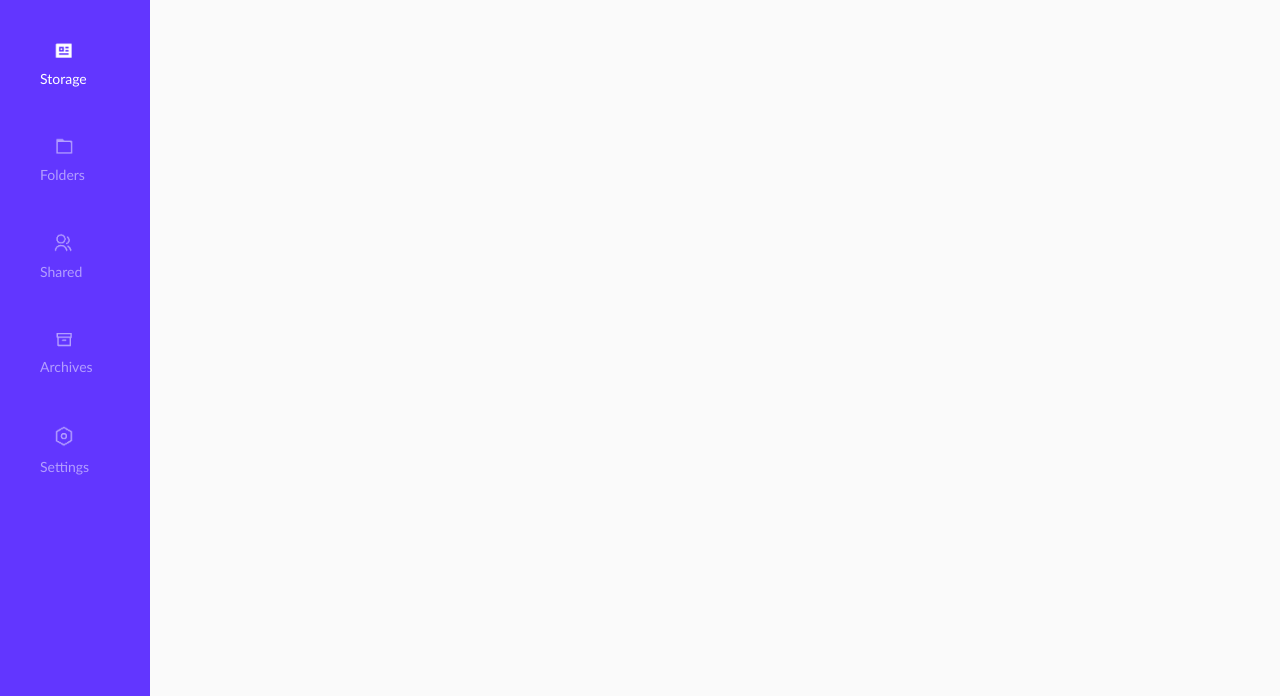
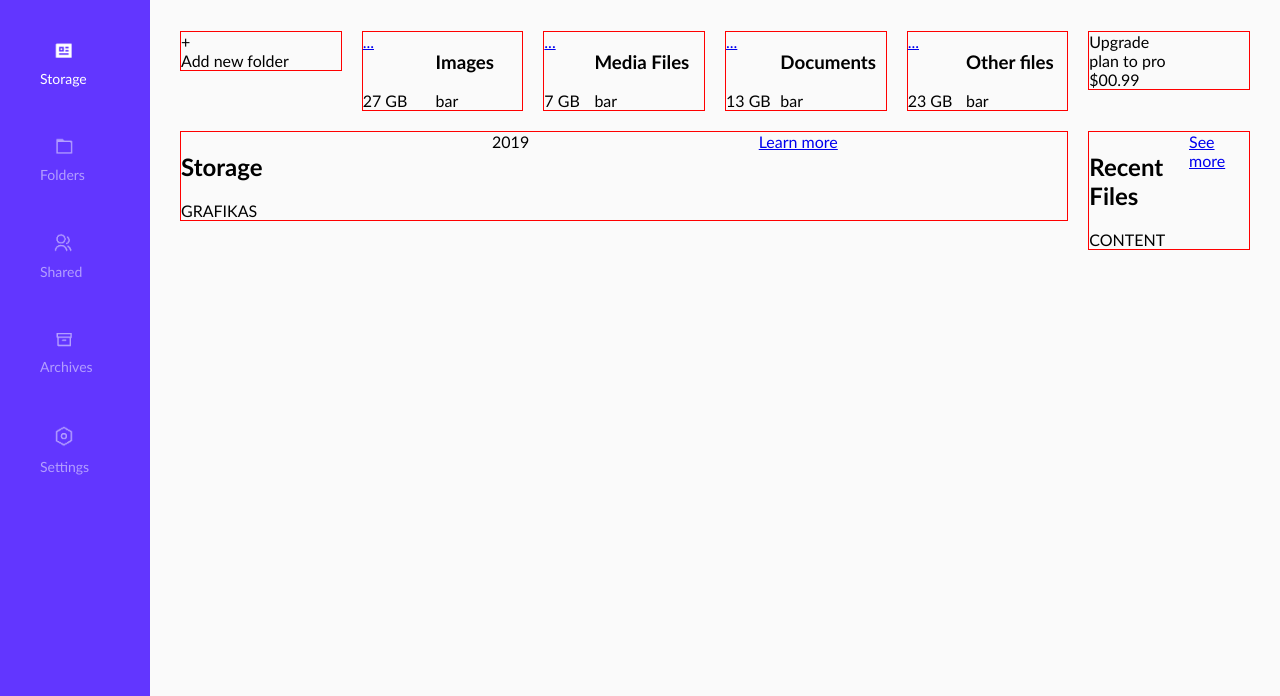
Before and after one commit to Mnde81/cloud, a website: page index.html in a window 1280 px wide. Shown: the part 104-800 px from the top of the page. Drawn offline with Linux system fonts and the light colour scheme.

Commit message:
updated file

```diff
--- a/css/header.css
+++ b/css/header.css
@@ -1,4 +1,5 @@
 .main-header {
+    grid-area: header;
     display: flex;
     justify-content: space-between;
     padding: 20px 30px;
--- a/css/main.css
+++ b/css/main.css
@@ -13,5 +13,70 @@ body {
 
 
 main {
+    display: grid;
+    grid-template-columns: 1fr 1fr 1fr 1fr 1fr 1fr;
+    grid-template-areas:
+    "header header header header header header"
+    "add-new-folder images media-files documents other-files upgrade-plan"
+    "storage storage storage storage storage recent-files";
+    align-items: start;
+    align-content: start;
+    gap: 20px;
+    padding: 20px 30px;
     background-color: #FAFAFA;
 }
+
+.add-new-folder {
+    grid-area: add-new-folder;
+    border: 1px solid red;
+}
+
+.images {
+    grid-area: images;
+    border: 1px solid red;
+}
+
+.media-files {
+    grid-area: media-files;
+    border: 1px solid red;
+}
+
+.documents {
+    grid-area: documents;
+    border: 1px solid red;
+}
+
+.other-files {
+    grid-area: other-files;
+    border: 1px solid red;
+}
+
+.upgrade-plan {
+    grid-area: upgrade-plan;
+    border: 1px solid red;
+}
+
+.storage {
+    grid-area: storage;
+    border: 1px solid red;
+}
+
+.recent-files {
+    grid-area: recent-files;
+    border: 1px solid red;
+}
+
+.block2 {
+    display: grid;
+    grid-template-columns: auto auto;
+}
+
+.block4 {
+    display: grid;
+    grid-template-columns: auto auto auto;
+}
+
+.block5 {
+    display: grid;
+    grid-template-columns: auto auto;
+}
--- a/index.html
+++ b/index.html
@@ -38,6 +38,57 @@
             </div>
         </header>
 
+        <section class="block1 add-new-folder">
+            <div>+</div>
+            <div>Add new folder</div>
+        </section>
+
+        <section class="block2 images">
+            <a class="link1" href="#">...</a>
+            <h3 class="title">Images</h3>
+            <div class="gb">27 GB</div>
+            <div class="progress">bar</div>
+        </section>
+
+        <section class="block2 media-files">
+            <a class="link1" href="#">...</a>
+            <h3 class="title">Media Files</h3>
+            <div class="gb">7 GB</div>
+            <div class="progress">bar</div>
+        </section>
+
+        <section class="block2 documents">
+            <a class="link1" href="#">...</a>
+            <h3 class="title">Documents</h3>
+            <div class="gb">13 GB</div>
+            <div class="progress">bar</div>
+        </section>
+
+        <section class="block2 other-files">
+            <a class="link1" href="#">...</a>
+            <h3 class="title">Other files</h3>
+            <div class="gb">23 GB</div>
+            <div class="progress">bar</div>
+        </section>
+
+        <section class="block3 upgrade-plan">
+            <div class="plan-to-pro">Upgrade <br>plan to pro</div>
+            <div class="cost">$00.99</div>
+        </section>
+
+        <section class="block4 storage">
+            <h2>Storage</h2>
+            <div class="year">2019</div>
+            <a class="link2" href="#">Learn more</a>
+            <div>GRAFIKAS</div>
+        </section>
+
+        <section class="block5 recent-files">
+            <h2>Recent Files</h2>
+            <a class="link2" href="#">See more</a>
+            <div>CONTENT</div>
+        </section>
+
     </main>
 
 </body>
```
